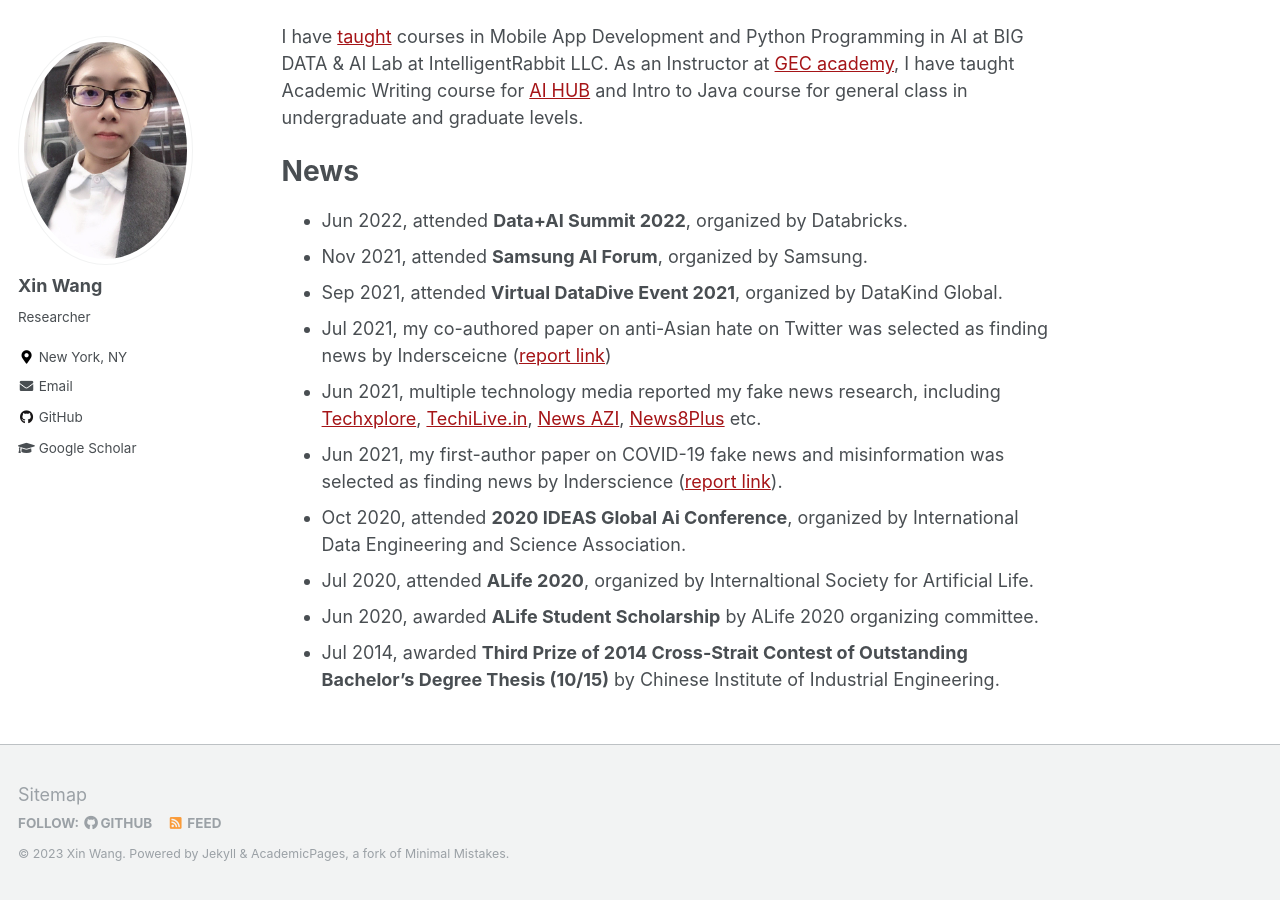
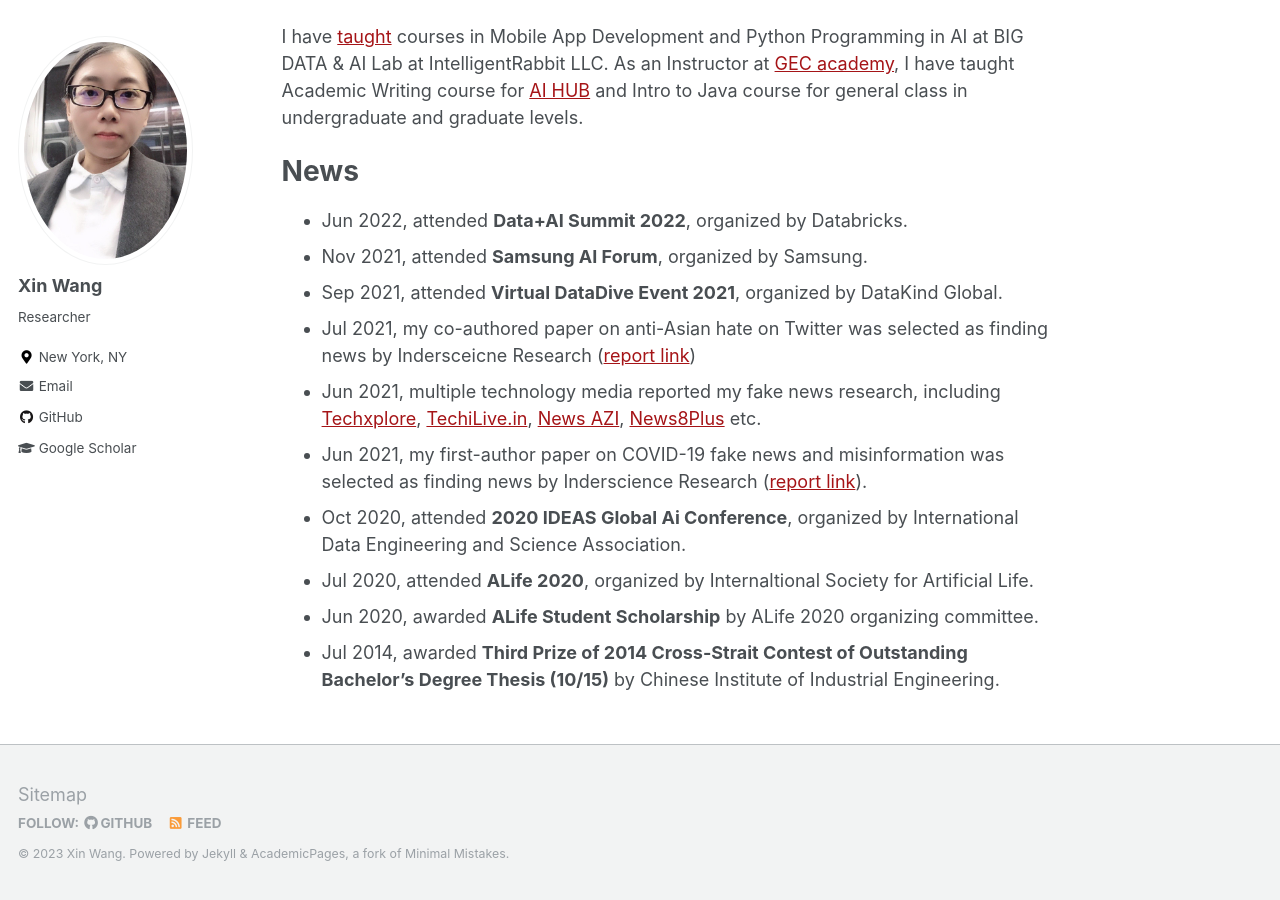
Before and after one commit to xin-wang-kr/xin-wang-kr.github.io, a Jekyll site: the page built from _pages/about.md, in a window 1280 px wide and 900 px high, scrolled down 774 px. Built offline with Jekyll 4.4.1, drawn with Linux system fonts in a browser that asks for light colours.

Commit message:
Update about.md

```diff
--- a/_pages/about.md
+++ b/_pages/about.md
@@ -39,9 +39,9 @@
 * Jun 2022, attended __Data+AI Summit 2022__, organized by Databricks.
 * Nov 2021, attended __Samsung AI Forum__, organized by Samsung.
 * Sep 2021, attended __Virtual DataDive Event 2021__, organized by DataKind Global.
-* Jul 2021, my co-authored paper on anti-Asian hate on Twitter was selected as finding news by Indersceicne ([report link](https://sciencespot.co.uk/covid-19-related-xenophobia.html))
+* Jul 2021, my co-authored paper on anti-Asian hate on Twitter was selected as finding news by Indersceicne Research ([report link](https://sciencespot.co.uk/covid-19-related-xenophobia.html))
 * Jun 2021, multiple technology media reported my fake news research, including [Techxplore](https://techxplore.com/news/2021-06-fake-news.html), [TechiLive.in](https://techilive.in/editing-out-fake-news/), [News AZI](https://newsazi.com/editing-out-fake-news/), [News8Plus](https://news8plus.com/editing-out-fake-news/) etc.
-* Jun 2021, my first-author paper on COVID-19 fake news and misinformation was selected as finding news by Inderscience ([report link](https://sciencespot.co.uk/editing-out-fake-news.html)).
+* Jun 2021, my first-author paper on COVID-19 fake news and misinformation was selected as finding news by Inderscience Research ([report link](https://sciencespot.co.uk/editing-out-fake-news.html)).
 * Oct 2020, attended __2020 IDEAS Global Ai Conference__, organized by International Data Engineering and Science Association.
 * Jul 2020, attended __ALife 2020__, organized by Internaltional Society for Artificial Life.
 * Jun 2020, awarded __ALife Student Scholarship__ by ALife 2020 organizing committee.
```
